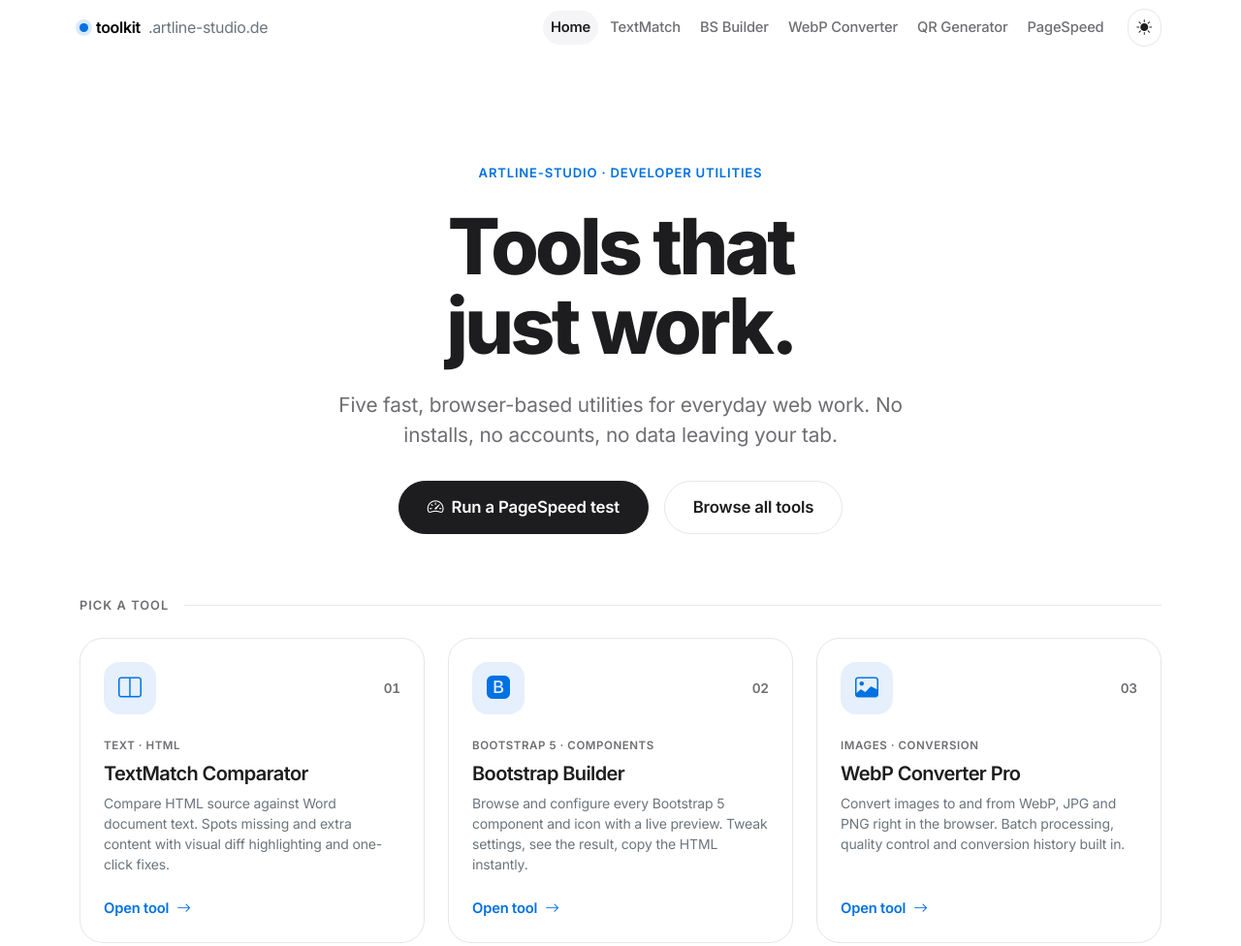
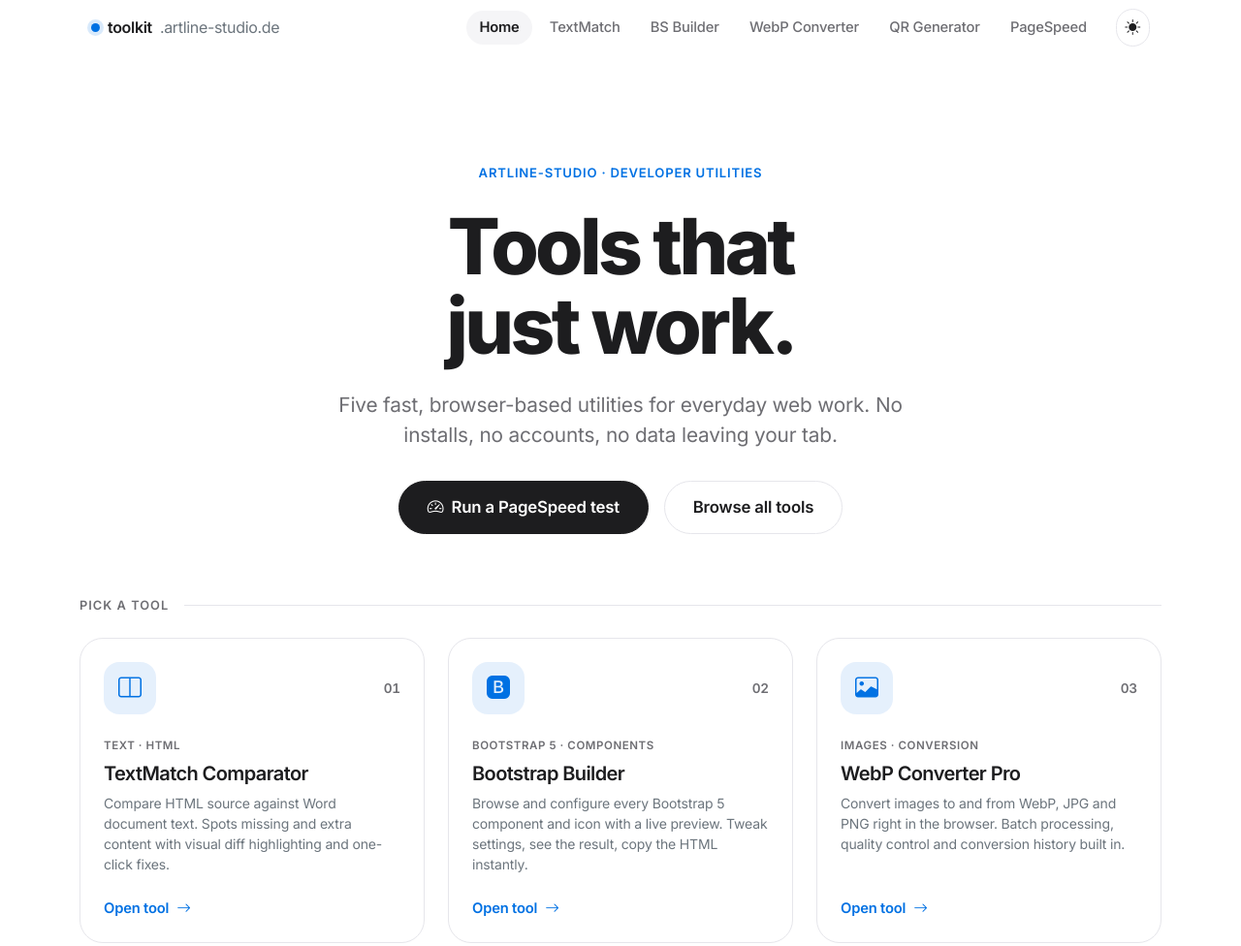
Before and after one commit to cansumasearch-dev/Tools, a plain HTML site: page index.html in a window 1280 px wide. Shown: the top 976 px of the page at 97% size. Drawn offline with nearby package versions, Linux system fonts and the light colour scheme.

Commit message:
harden shared navbar/footer to render identically on all pages

```diff
--- a/assets/css/main.css
+++ b/assets/css/main.css
@@ -219,3 +219,51 @@
   .tk-card { transition: none; }
   .ps-ring__bar { transition: none; }
 }
+
+/* ============================================================================
+   Chrome hardening — force the injected navbar + footer to render IDENTICALLY
+   on every page, overriding any per-tool CSS that styles .navbar/.container/body
+   (old fixed navbars, body top-padding, 800px containers, cyan accents, etc.).
+   Scoped strictly to the shared chrome so tool bodies are untouched.
+   ========================================================================== */
+.tk-navbar {
+  position: sticky !important;
+  top: 0 !important;
+  left: auto !important; right: auto !important; bottom: auto !important;
+  height: auto !important; min-height: 0 !important; max-height: none !important;
+  width: 100% !important;
+  margin: 0 !important;
+  padding: .55rem 0 !important;
+  background: var(--tk-nav-bg) !important;
+  border-bottom: 1px solid transparent !important;
+  z-index: 1030 !important;
+  backdrop-filter: saturate(180%) blur(20px);
+  -webkit-backdrop-filter: saturate(180%) blur(20px);
+}
+.tk-navbar.is-scrolled { border-bottom-color: var(--tk-border) !important; }
+.tk-navbar > .container {
+  max-width: 1140px !important; width: 100% !important; height: auto !important;
+  padding-left: var(--bs-gutter-x, 1.5rem) !important;
+  padding-right: var(--bs-gutter-x, 1.5rem) !important;
+}
+.tk-navbar .navbar-brand {
+  font-family: var(--bs-body-font-family) !important;
+  font-size: 1rem !important; font-weight: 600 !important;
+  color: var(--bs-body-color) !important;
+}
+.tk-navbar .navbar-nav .nav-link {
+  font-family: var(--bs-body-font-family) !important;
+  font-size: .92rem !important; font-weight: 500 !important;
+  color: var(--tk-muted) !important;
+  padding: .4rem .85rem !important;
+  border-radius: 50rem !important;
+}
+.tk-navbar .navbar-nav .nav-link:hover,
+.tk-navbar .navbar-nav .nav-link:focus { color: var(--bs-body-color) !important; background: transparent !important; }
+.tk-navbar .navbar-nav .nav-link.active { color: var(--bs-body-color) !important; background: var(--tk-surface) !important; font-weight: 600 !important; }
+
+.tk-footer { border-top: 1px solid var(--tk-border) !important; }
+.tk-footer > .container { max-width: 1140px !important; width: 100% !important; }
+
+/* kill the top offset left over from the old fixed navbars (removes the gap) */
+body { padding-top: 0 !important; }
```
